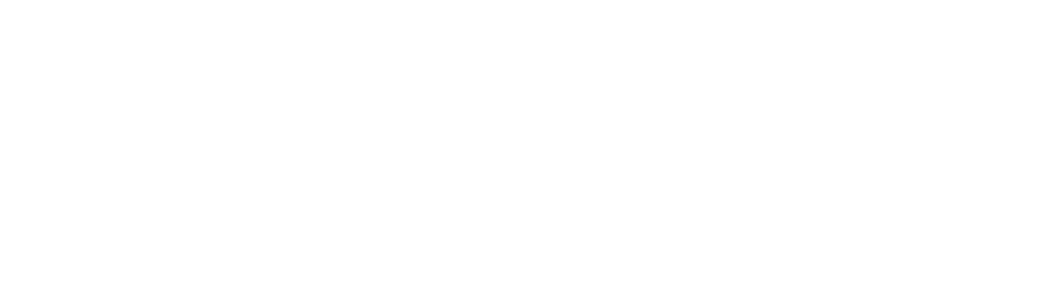
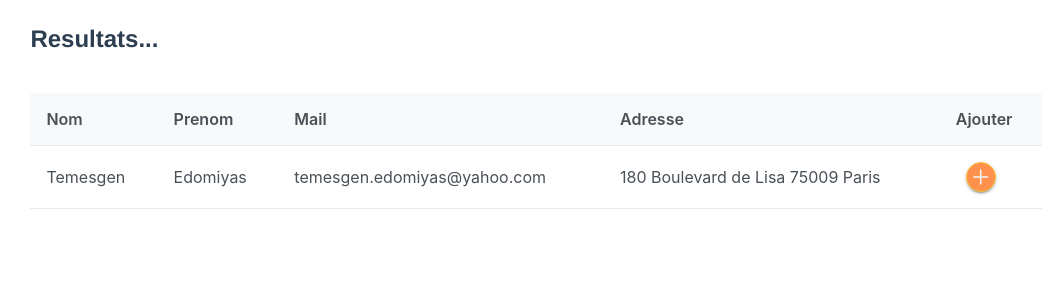
Before and after one commit to Luigitou/cesi-sources, a Vue app: page /ajouteruser in a window 1280 px wide. Before the commit this address had no page. Shown: the top 300 px of the page, without its empty margins (104-1147 px from the left). Built offline with nearby package versions, Linux system fonts and the light colour scheme.

Commit message:
Tableaux faite avec la page des résultats pour la recherche d'ami, filtre dans le tableau fonctionnel

```diff
--- a/src/router/index.js
+++ b/src/router/index.js
@@ -1,19 +1,17 @@
 import { createRouter, createWebHistory } from 'vue-router'
-import VosAmis from '../views/VosAmis.vue'
+import VosAmis from '../views/VosAmis'
+import AjouterUser from '../views/AjouterUser';
 
 const routes = [
   {
     path: '/vosamis',
     name: 'VosAmis',
     component: VosAmis,
-    // children: [
-    //   {
-    //     // UserProfile will be rendered inside User's <router-view>
-    //     // when /user/:id/profile is matched
-    //     path: '/users',
-    //     component: UserProfile,
-    //   },
-    // ]
+  },
+  {
+    path: '/ajouteruser',
+    name: 'AjouterUser',
+    component: AjouterUser,
   },
 ]
 
--- /dev/null
+++ b/src/views/AjouterUser.vue
@@ -0,0 +1,81 @@
+<template>
+  <div class="ajouteruser">
+    <div class="title">
+      <h2>Resultats...</h2>
+    </div>
+
+    <div class="tableau">
+      <DataTable :value="users" responsiveLayout="stack" breakpoint="960px" class="data">
+        <Column field="nom" header="Nom"></Column>
+        <Column field="prenom" header="Prenom"></Column>
+        <Column field="mail" header="Mail"></Column>
+        <Column field="adresse" header="Adresse"></Column>
+         <Column header="Ajouter">
+          <template #body>
+            <Button icon="pi pi-plus" class="p-button-raised p-button-rounded p-button-warning" id="ajout" />
+          </template>
+        </Column>
+      </DataTable>
+    </div>
+  </div>
+</template>
+
+<script>
+import DataTable from 'primevue/datatable';
+import Column from 'primevue/column';
+import Button from 'primevue/button';
+
+export default {
+  name: "AjouterUser",
+  components: {
+    DataTable,
+    Column,
+    Button
+  },
+  data(){
+    return{
+      users: [
+        {
+          nom: "Temesgen",
+          prenom: "Edomiyas",
+          mail: "temesgen.edomiyas@yahoo.com",
+          adresse: "180 Boulevard de Lisa 75009 Paris"
+        }
+      ]
+    }
+  }
+}
+</script>
+
+<style lang="scss" scoped>
+@import '../scss/common.scss';
+
+.ajouteruser{
+  .title{
+    h2{
+      display: flex;
+      margin: 2% 0 0 10%;
+    }
+  }
+
+  .tableau{
+    margin-top: 40px;
+    display: flex;
+    justify-content: center;
+    overflow-x: hidden;
+    overflow-y: auto;
+
+    .data{
+      width: 80%;
+    }
+
+    #ajout{
+      width: 30px;
+      height: 30px;
+      margin-left: 10px;
+      background-color: $color-special;
+      color: $color-head;
+    }
+  }
+}
+</style>
--- a/src/views/VosAmis.vue
+++ b/src/views/VosAmis.vue
@@ -1,7 +1,7 @@
 <template>
   <div class="vosamis">
     <div class="title">
-      <h1>Vos amis</h1>
+      <h2>Vos amis</h2>
     </div>
 
     <div class="searchbar">
@@ -12,12 +12,16 @@
     </div>
 
     <div class="tableau">
-     <DataTable :value="amis" :paginator="true" :rows="5" sortMode="multiple" responsiveLayout="stack" breakpoint="960px">
+      <DataTable :value="amis" :paginator="true" :rows="5" sortMode="multiple" responsiveLayout="scroll"
+        v-model:filters="filters"
+        filterDisplay="row"
+        class="data"
+      >
        <template #header>
           <div class="flex justify-content-between">
               <span class="p-input-icon-right">
                 <i class="pi pi-search" />
-                <InputText  placeholder="Cherchez vos amis..." />
+                <InputText v-model="filters['global'].value" placeholder="Cherchez vos amis..." />
               </span>
           </div>
         </template>
@@ -44,6 +48,7 @@
 import Column from 'primevue/column';
 import Button from 'primevue/button';
 import InputText from 'primevue/inputtext';
+import { FilterMatchMode, FilterOperator } from "primevue/api";
 
 export default {
   name: 'VosAmis',
@@ -55,6 +60,12 @@
   },
   data() {
     return {
+      filters: {
+        'global': {value: null, matchMode: FilterMatchMode.CONTAINS},
+        'nom': {operator: FilterOperator.AND, constraints: [{value: null, matchMode: FilterMatchMode.STARTS_WITH}]},
+        'prenom': {operator: FilterOperator.AND, constraints: [{value: null, matchMode: FilterMatchMode.STARTS_WITH}]},
+        'mail': {value: null, matchMode: FilterMatchMode.IN}
+      },
       amis: [
         {
           nom: "Temesgen",
@@ -81,12 +92,12 @@
           prenom: "Edomiyas",
           mail: "temesgen.edomiyas@yahoo.com",
         },
-           {
-          nom: "Temesgen",
-          prenom: "Edomiyas",
-          mail: "temesgen.edomiyas@yahoo.com",
+        {
+          nom: "John",
+          prenom: "Doe",
+          mail: "john.doe@gmail.com",
         },
-      ]
+      ],
     }
   }
 }
@@ -97,9 +108,9 @@
 
 .vosamis{
   .title{
-    h1{
+    h2{
       display: flex;
-      margin: 4% 0 0 5%;
+      margin: 2% 0 0 10%;
     }
   }
 
@@ -147,6 +158,10 @@
     overflow-x: hidden;
     overflow-y: auto;
 
+    .data{
+      width: 80%;
+    }
+
     #check{
       color: $color-button;
       margin-left: 10px;
```
